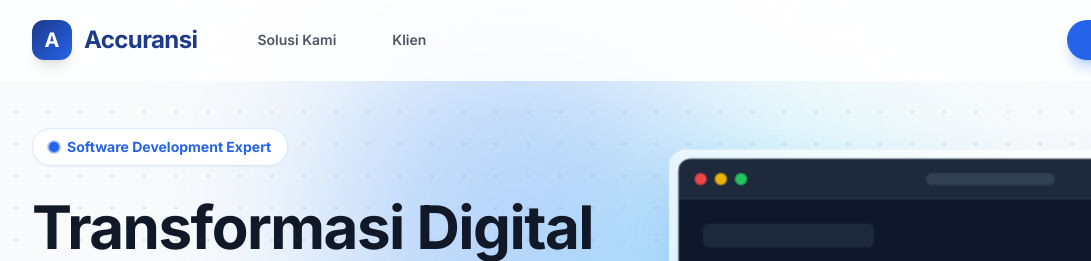
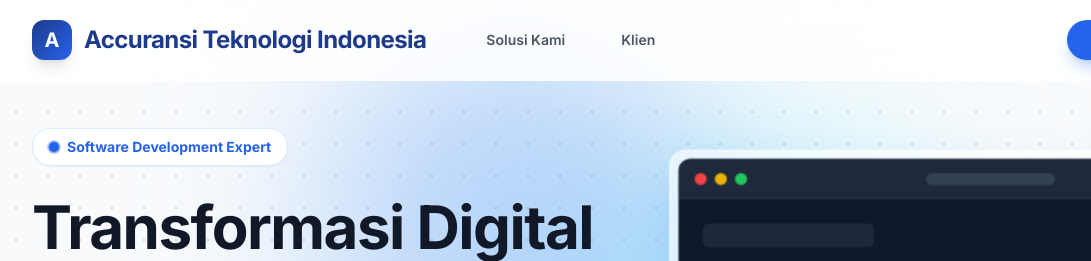
Before and after one commit to asep-gif/accuransi, a plain HTML site: page frontend/index.html in a window 1280 px wide. Shown: the top 261 px of the page, 0-1091 px from the left. Drawn offline with nearby package versions, Linux system fonts and the light colour scheme.

Commit message:
Update index.html

```diff
--- a/frontend/index.html
+++ b/frontend/index.html
@@ -3,7 +3,7 @@
 <head>
     <meta charset="UTF-8">
     <meta name="viewport" content="width=device-width, initial-scale=1.0">
-    <title>Accuransi - Solusi Sistem Digital untuk Koperasi & Hotel</title>
+    <title>Accuransi Teknologi Indonesia- Solusi Sistem Digital untuk Usaha</title>
     <!-- Tailwind CSS -->
     <script src="https://cdn.tailwindcss.com"></script>
     <!-- AOS Animation CSS -->
@@ -54,7 +54,7 @@
                 <div class="flex items-center">
                     <a href="#" class="flex-shrink-0 flex items-center gap-3 group">
                         <div class="w-10 h-10 bg-gradient-to-br from-primary to-secondary text-white rounded-xl flex items-center justify-center font-bold text-xl shadow-lg group-hover:shadow-blue-500/50 transition-all duration-300">A</div>
-                        <span class="font-bold text-2xl text-primary tracking-tight">Accuransi</span>
+                        <span class="font-bold text-2xl text-primary tracking-tight">Accuransi Teknologi Indonesia</span>
                     </a>
                     <div class="hidden md:ml-12 md:flex md:space-x-8">
                         <a href="#solusi" class="text-gray-600 hover:text-secondary px-3 py-2 text-sm font-semibold transition-colors relative after:absolute after:bottom-0 after:left-0 after:w-0 after:h-0.5 after:bg-secondary hover:after:w-full after:transition-all after:duration-300">Solusi Kami</a>
```
